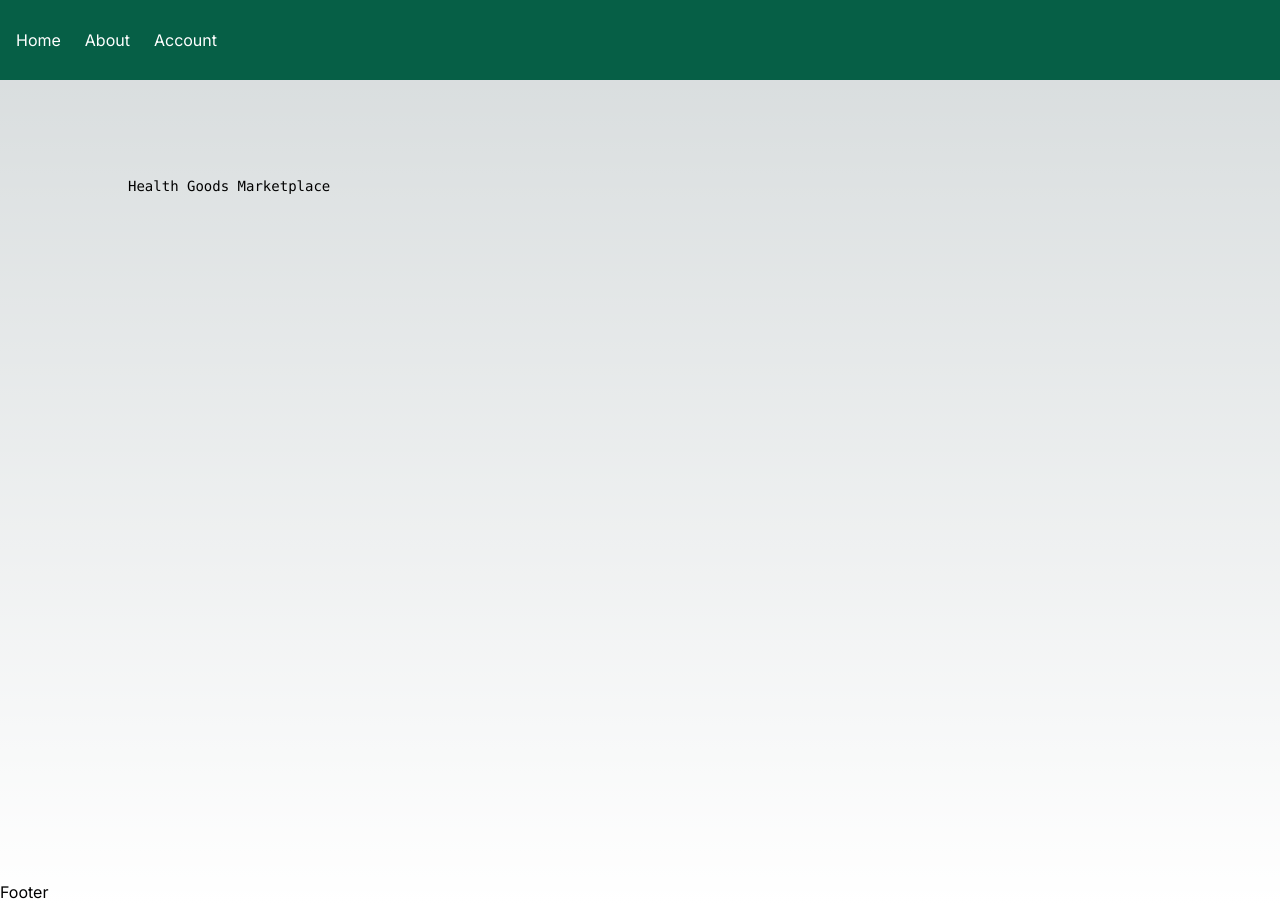
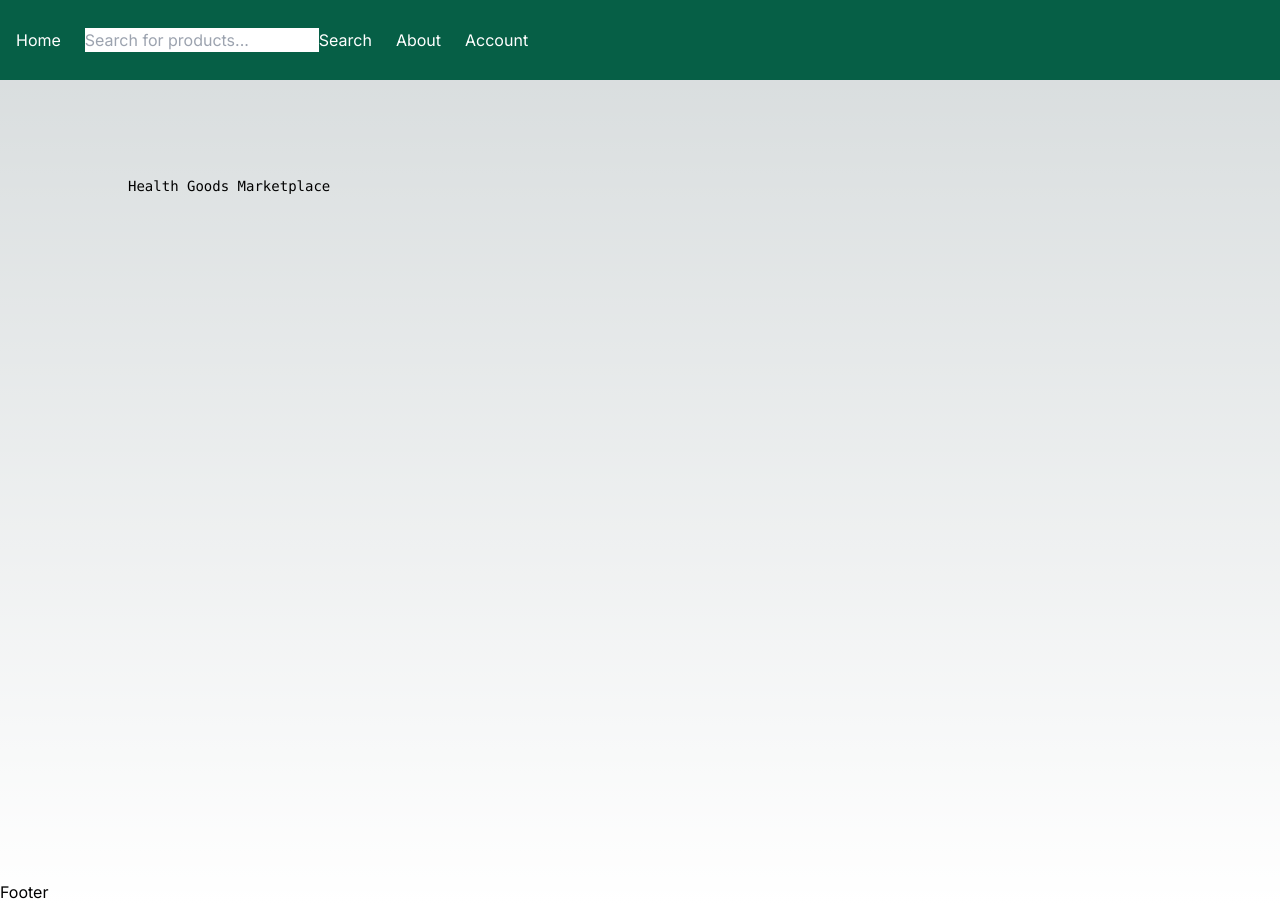
Before and after one commit to Health-Goods/Health-Goods-Marketplace, a Next.js app: page / in a window 1280 px wide. Built offline with nearby package versions, Linux system fonts and the light colour scheme.

Commit message:
created a basic search bar component and imported it to the navbar

```diff
--- a/src/app/components/navigation/navbar/index.tsx
+++ b/src/app/components/navigation/navbar/index.tsx
@@ -1,4 +1,6 @@
 import Link from 'next/link';
+
+import SearchBar from '../search-bar';
 
 const Navbar = ({
     toggle,
@@ -16,6 +18,9 @@
                                 <Link href='/'>
                                     <p>Home</p>
                                 </Link>
+                            </li>
+                            <li>
+                                <SearchBar />
                             </li>
                             <li>
                                 <Link href='/about'>
--- /dev/null
+++ b/src/app/components/navigation/search-bar/index.tsx
@@ -0,0 +1,25 @@
+"use client";
+import React, { useState } from 'react';
+
+const SearchBar = ({ onSearch }) => {
+    const [query, setQuery] = useState('');
+
+    const handleSearch = () => {
+        // Call the onSearch callback with the search query
+        onSearch(query);
+    };
+
+    return (
+        <div className="flex items-center">
+            <input
+                type="text"
+                placeholder="Search for products..."
+            />
+            <button>
+                Search
+            </button>
+        </div>
+    )
+}
+
+export default SearchBar;
```
